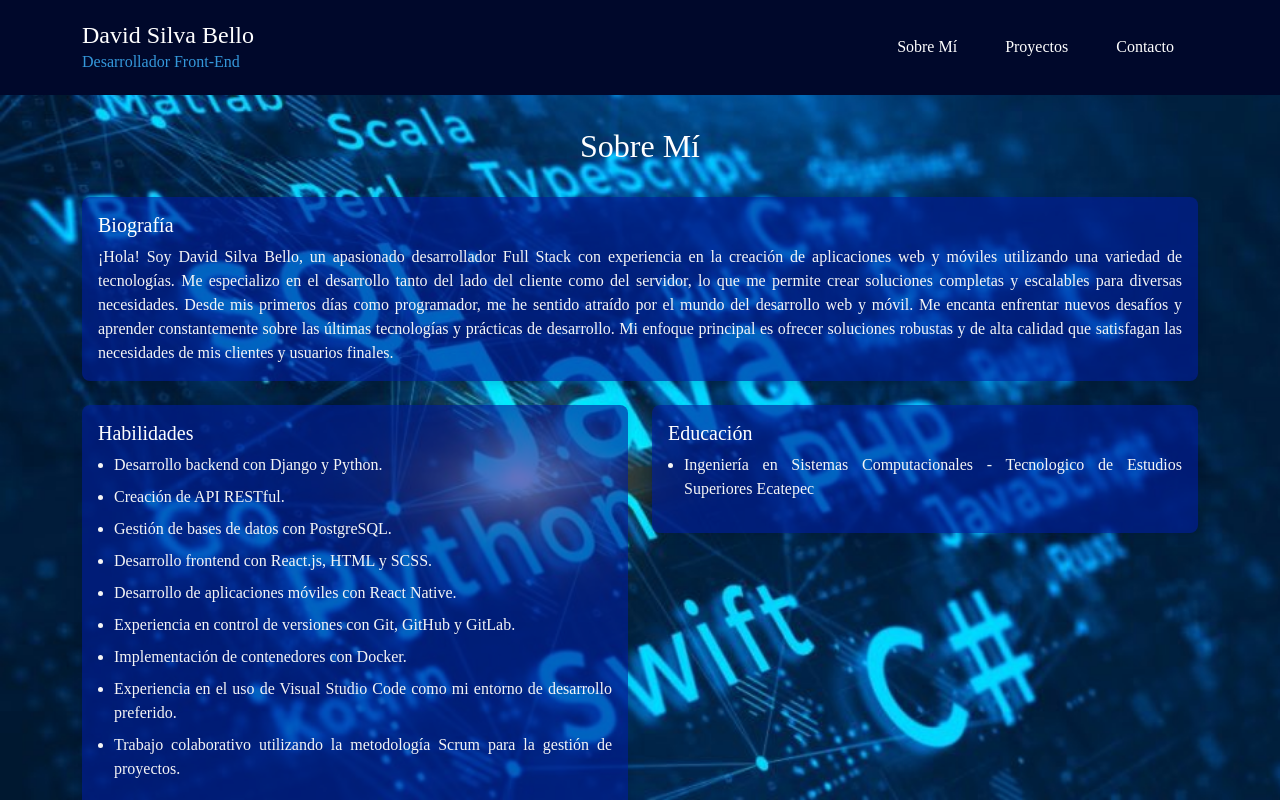
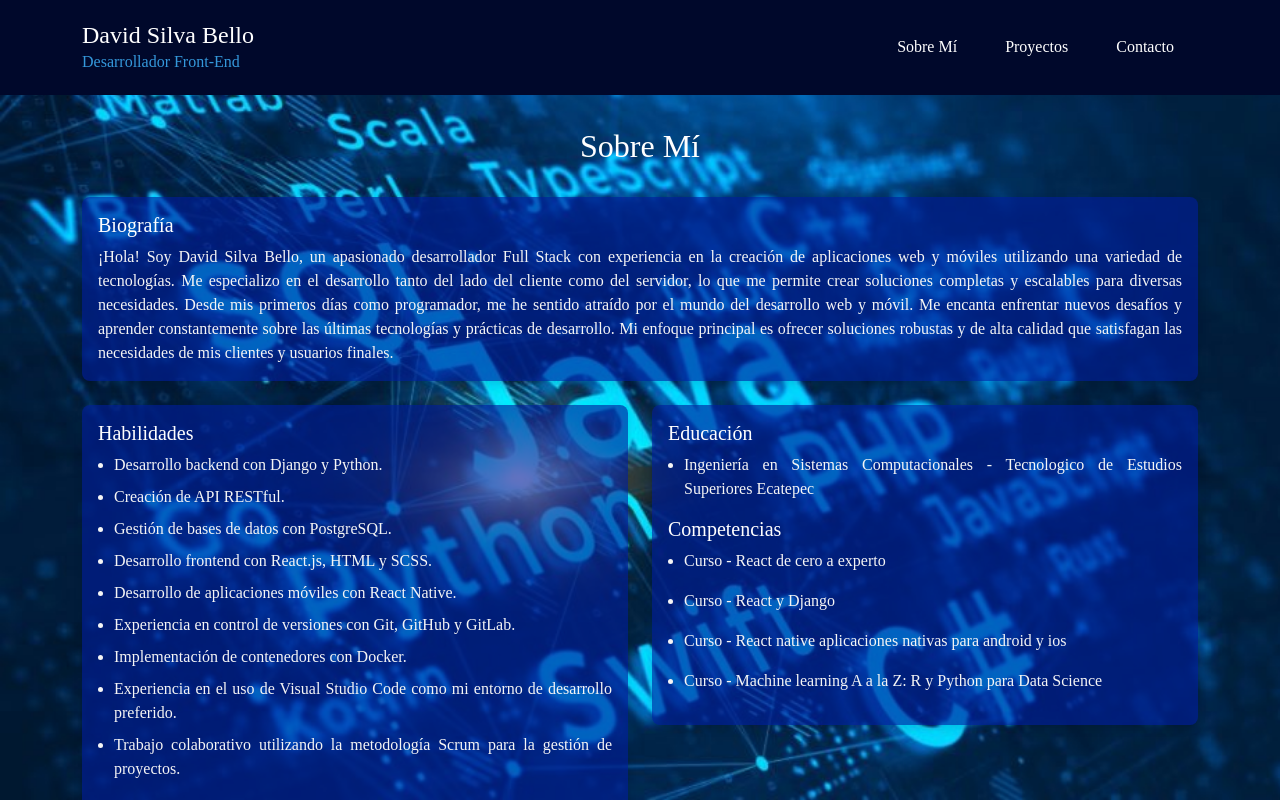
Before and after one commit to Eldavi5/my-portafolio, a React (Create React App) app: page / in a window 1280 px wide. Built offline with nearby package versions, Linux system fonts and the light colour scheme.

Commit message:
nuevas competencias

```diff
--- a/src/components/About.js
+++ b/src/components/About.js
@@ -50,6 +50,19 @@ export const About = () => (
                                     <li>Ingeniería en Sistemas Computacionales - Tecnologico de Estudios Superiores Ecatepec</li>
                                 </ul>
                             </Card.Text>
+                            <Card.Title>Competencias</Card.Title>
+                            <Card.Text>
+                                <ul>
+                                    <li>Curso - React de cero a experto</li>
+                                </ul>
+                                <ul>
+                                    <li>Curso - React y Django</li>
+                                </ul><ul>
+                                    <li>Curso - React native aplicaciones nativas para android y ios</li>
+                                </ul><ul>
+                                    <li>Curso - Machine learning A a la Z: R y Python para Data Science</li>
+                                </ul>
+                            </Card.Text>
                         </Card.Body>
                     </Card>
                 </Col>
```
Also changed, not shown: 1 other file (tests, documents, lock files or other folders).
